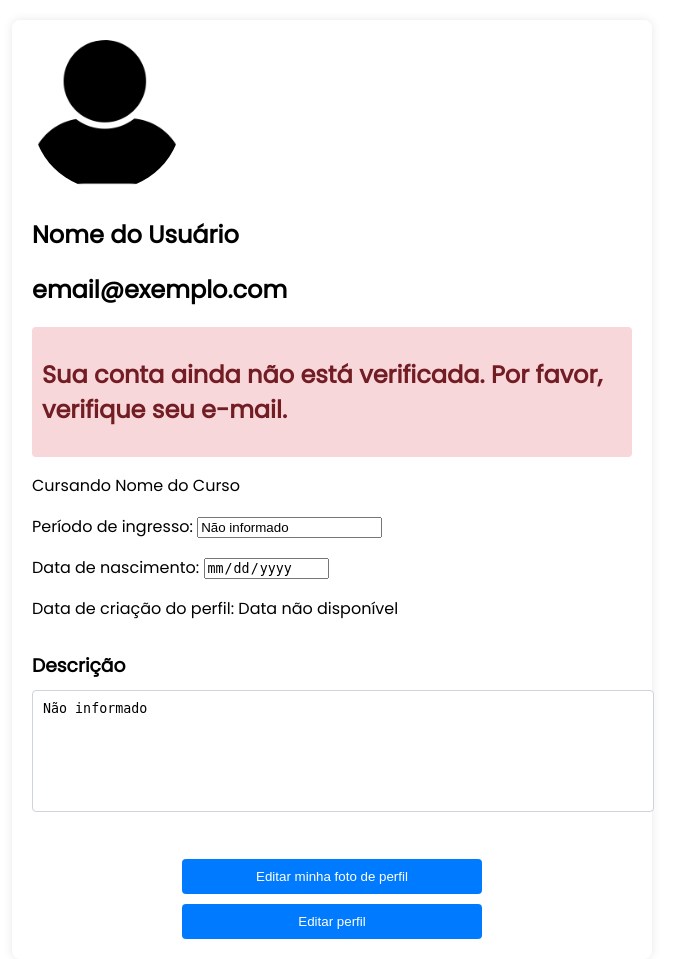
After one commit to Gladistony/Aplicativo-Projeto-Interdisciplinar-2, a PHP site: page /Paginas/menu-perfil.html in a window 1280 px wide. The commit adds this page. Shown: the whole page, without its empty margins (308-993 px from the left). Run offline with PHP 8.4, Linux system fonts and the light colour scheme.

Commit message:
tirando o bootstrap e organizando o estilo na pagina perfil

```diff
--- /dev/null
+++ b/Paginas/menu-perfil.html
@@ -0,0 +1,37 @@
+<!DOCTYPE html>
+<html lang="pt-br">
+<head>
+    <meta charset="UTF-8">
+    <meta name="viewport" content="width=device-width, initial-scale=1.0">
+    <link rel="stylesheet" href="../Styles/estilo_menu-perfil.css">
+    <title>Perfil</title>
+</head>
+<body>
+    <section id="perfil">
+        <div class="d-inline-block">
+            <img id="profileImage" src="../Recursos/Imagens/perfil-teste.avif" />
+        </div>
+        <h1 class="mt-2">Nome do Usuário</h1>
+        <h2>email@exemplo.com</h2>
+        <div class="alert">
+            <h2>Sua conta ainda não está verificada. Por favor, verifique seu e-mail.</h2>
+        </div>
+        <p class="mb-1">Cursando Nome do Curso</p>
+        <p class="mb-1">Período de ingresso: <input type="text" id="periodo" value="Não informado" readonly></p>
+        <p class="mb-1">Data de nascimento: <input type="date" id="nascimento" value="Não informado" readonly></p>
+        <p class="mb-1">Data de criação do perfil: Data não disponível</p>
+        <h3 class="mb-1 mt-3">Descrição</h3>
+        <textarea id="descricao" placeholder="Fale mais sobre você..." readonly>Não informado</textarea>
+        <div class="button-container">
+            <input type="file" id="profilePictureInput" accept="image/*" style="display: none;" />
+            <div id="loading-fotoperfil" class="loading-spinner" style="display: none;"></div>
+            <button id="botaoloadfoto" onclick="document.getElementById('profilePictureInput').click();">
+                Editar minha foto de perfil
+            </button>
+            <button id="editarPerfilBtn">
+                Editar perfil
+            </button>
+        </div>
+    </section>
+</body>
+</html>
--- a/Styles/estilo_menu-perfil.css
+++ b/Styles/estilo_menu-perfil.css
@@ -1,61 +1,97 @@
-@charset "utf-8";
-
-section {
-    display: flex;
-    flex-direction: column;
-    align-items: center;
-    text-align: center;
+@font-face {
+    font-family: 'Poppins';
+    src: url('../Recursos/Fonts/Poppins/Poppins-Regular.ttf') format('truetype');
 }
 
-section>div.d-inline-block>img {
-    width: 230px;
-    height: 230px;
-    object-fit: cover;
-    margin-top: 4px;
-    border-radius: 50%;
+body {
+    height: 100vh;
+    margin: 0;
+    font-family: 'Poppins', sans-serif;
 }
 
-section>h1 {
-    font-size: 40px;
-    font-weight: bold;
-    margin: 8px;
+#perfil {
+    max-width: 600px;
+    margin: 20px auto;
+    padding: 20px;
+    background-color: #fff;
+    border-radius: 8px;
+    box-shadow: 0 0 10px rgba(0, 0, 0, 0.1);
 }
 
-section#perfil>h2 {
-    font-size: 24px;
-    font-weight: bold;
-    margin: 4px 0;
+.d-inline-block {
+    display: inline-block;
 }
 
-section#perfil>h3 {
-    font-size: 18px;
-    font-weight: bold;
+#profileImage {
+    width: 150px;
+    height: 150px;
+    border-radius: 50%;
+    object-fit: cover;
+}
+
+.mt-2 {
     margin-top: 20px;
 }
 
-section#perfil>p {
-    margin: 4px 0;
+.alert {
+    background-color: #f8d7da;
+    color: #721c24;
+    padding: 10px;
+    border-radius: 4px;
+    margin-top: 20px;
 }
 
-section#perfil>.d-grid>button {
-    margin-top: 10px;
-    width: 100%;
-    background-color: #121f24;
-    color: white;
-    padding: 10px 20px;
-    border: none;
-    border-radius: 50px;
-    cursor: pointer;
-    font-size: 0.9em;
+.mb-1 {
+    margin-bottom: 10px;
 }
 
-section#perfil>textarea {
-    width: 350px;
-    padding: 10px 20px;
-    border: 1px solid #000;
-    border-radius: 5px;
-    font-size: 0.9em;
+.mt-3 {
+    margin-top: 30px;
+}
+
+textarea {
+    width: 100%;
+    height: 100px;
+    padding: 10px;
+    border: 1px solid #ced4da;
+    border-radius: 4px;
     resize: none;
+}
+
+.button-container {
+    display: grid;
+    gap: 10px;
+    margin-top: 40px;
+    width: 50%;
+    margin-left: auto;
+    margin-right: auto;
+}
+
+button {
+    padding: 10px;
+    border: none;
+    border-radius: 4px;
+    background-color: #007bff;
+    color: white;
+    cursor: pointer;
+}
+
+button:hover {
+    background-color: #0056b3;
+}
+
+.loading-spinner {
+    border: 4px solid rgba(0, 0, 0, 0.1);
+    border-top: 4px solid #007bff;
+    border-radius: 50%;
+    width: 20px;
+    height: 20px;
+    animation: spin 1s linear infinite;
+}
+
+@keyframes spin {
+    0% { transform: rotate(0deg); }
+    100% { transform: rotate(360deg); }
 }
 
 .loading-spinner {
```
